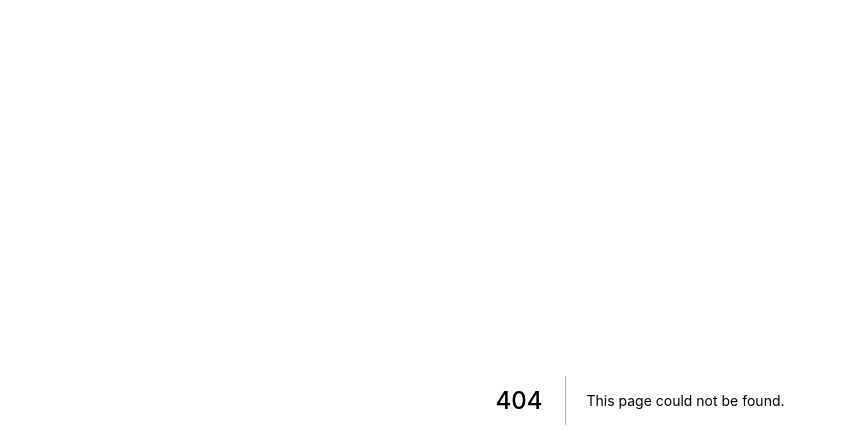
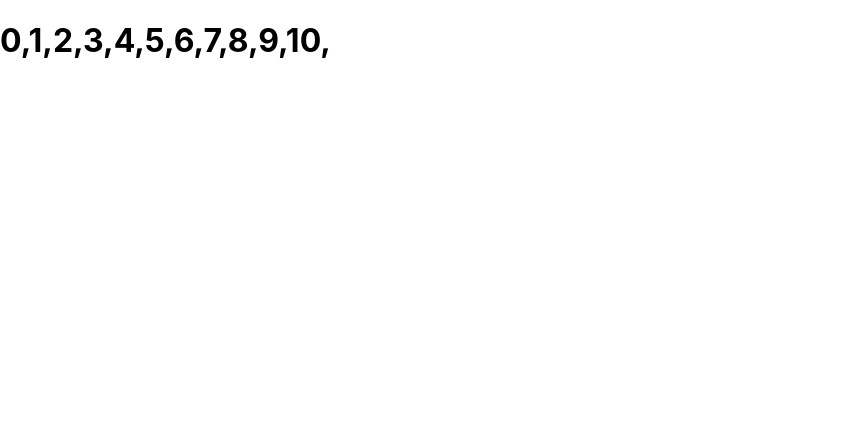
Before and after one commit to fabio21777/fabio21777-curso-nextjs-e-react, a Next.js app: page /basicos/list in a window 1280 px wide. Before the commit this address had no page. Shown: the top 448 px of the page, without its empty margins (0-846 px from the left). Built offline with nearby package versions, Linux system fonts and the light colour scheme.

Commit message:
trabalhando com listas

```diff
--- /dev/null
+++ b/pages/basicos/list.jsx
@@ -0,0 +1,16 @@
+export default function list() {
+    return (
+        <div>
+            <h1>{generateList()}</h1>
+        </div>
+    )
+}
+function generateList(length=10) {
+    const list = []
+    for (let i = 0; i <= length; i++) {
+        list.push(
+            <span>{i},</span>
+        )
+    }
+    return list
+}
```
